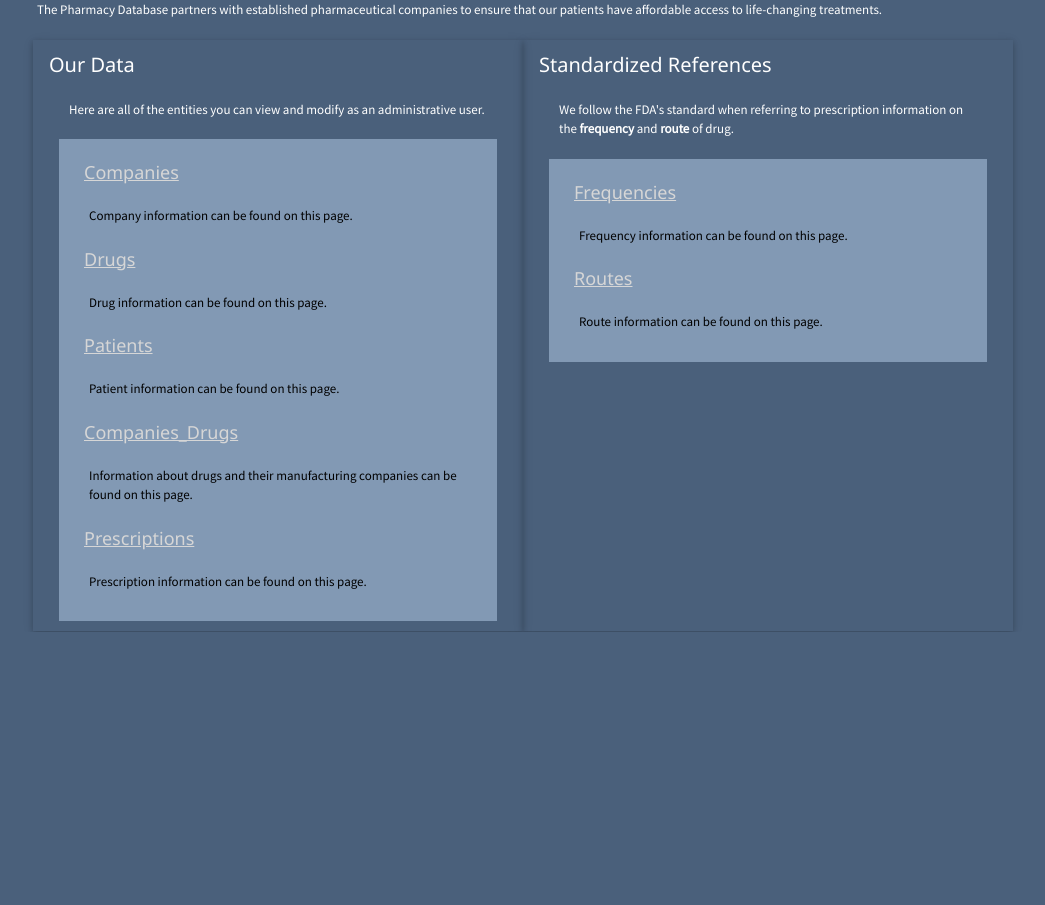
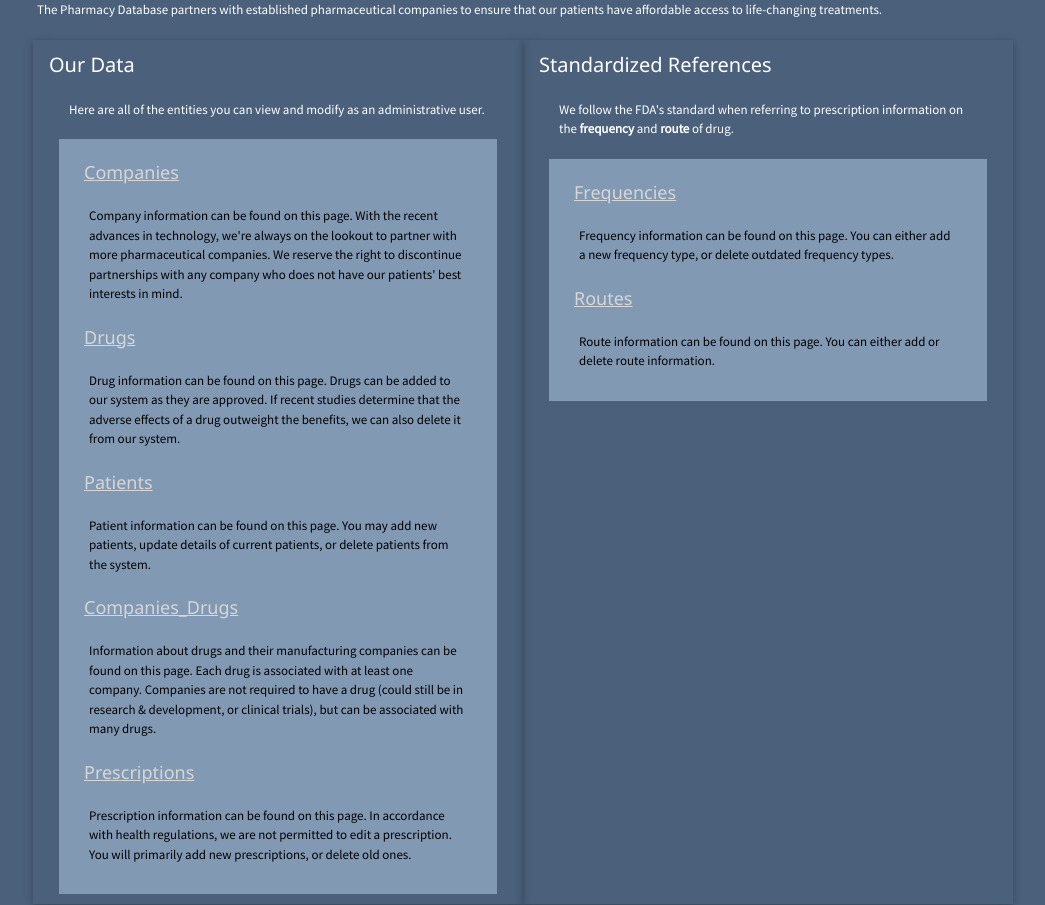
Before and after one commit to ernielum/cs340_project, a Flask app: page / in a window 1280 px wide. Shown: the part 215-1120 px from the top of the page, without its empty margins (23-1068 px from the left). Before the commit the page ends 847 px from the top, so only its background shows below. Run offline with Flask 3, Linux system fonts and the light colour scheme; some libraries are stand-ins or nearby versions.

Commit message:
Updated descriptions of each entity.

```diff
--- a/templates/index.j2
+++ b/templates/index.j2
@@ -38,23 +38,31 @@
                         <div class="shade">
                         <h5><a href="companies.j2">Companies</a></h5>
                         <p>
-                            Company information can be found on this page.
+                            Company information can be found on this page. With the recent advances in technology, we're always
+                            on the lookout to partner with more pharmaceutical companies. We reserve the right to discontinue
+                            partnerships with any company who does not have our patients' best interests in mind.
                         </p>
                         <h5><a href="drugs.j2">Drugs</a></h5>
                         <p>
-                            Drug information can be found on this page.
+                            Drug information can be found on this page. Drugs can be added to our system as they are approved.
+                            If recent studies determine that the adverse effects of a drug outweight the benefits, we can also
+                            delete it from our system.
                         </p>
                         <h5><a href="patients.j2">Patients</a></h5>
                         <p>
-                            Patient information can be found on this page.
+                            Patient information can be found on this page. You may add new patients, update details of
+                            current patients, or delete patients from the system.
                         </p>
                         <h5><a href="companies_drugs.html">Companies_Drugs</a></h5>
                         <p>
-                            Information about drugs and their manufacturing companies can be found on this page.
+                            Information about drugs and their manufacturing companies can be found on this page. Each drug is
+                            associated with at least one company. Companies are not required to have a drug (could still be in
+                            research & development, or clinical trials), but can be associated with many drugs.
                         </p>
                         <h5><a href="prescriptions.j2">Prescriptions</a></h5>
                         <p>
-                            Prescription information can be found on this page.
+                            Prescription information can be found on this page. In accordance with health regulations, we are not
+                            permitted to edit a prescription. You will primarily add new prescriptions, or delete old ones.
                         </p>
                         </div>
                     </div>
@@ -66,11 +74,12 @@
                         <div class="shade">
                         <h5><a href="frequencies.j2">Frequencies</a></h5>
                         <p>
-                            Frequency information can be found on this page.
+                            Frequency information can be found on this page. You can either add a new frequency type, or
+                            delete outdated frequency types.
                         </p>
                         <h5><a href="routes.j2">Routes</a></h5>
                         <p>
-                            Route information can be found on this page.
+                            Route information can be found on this page. You can either add or delete route information.
                         </p>
                         </div>
                     </div>
```
